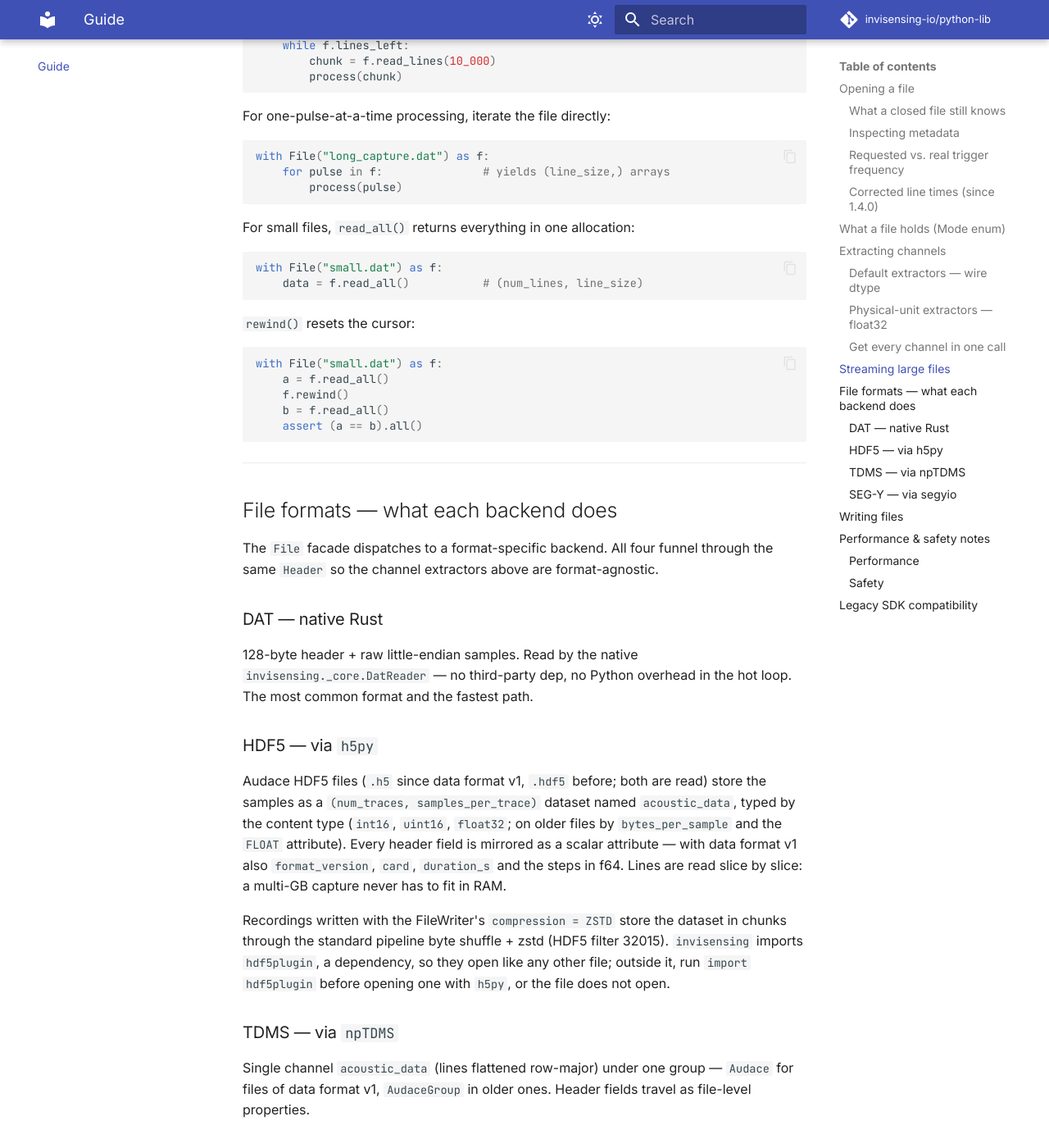
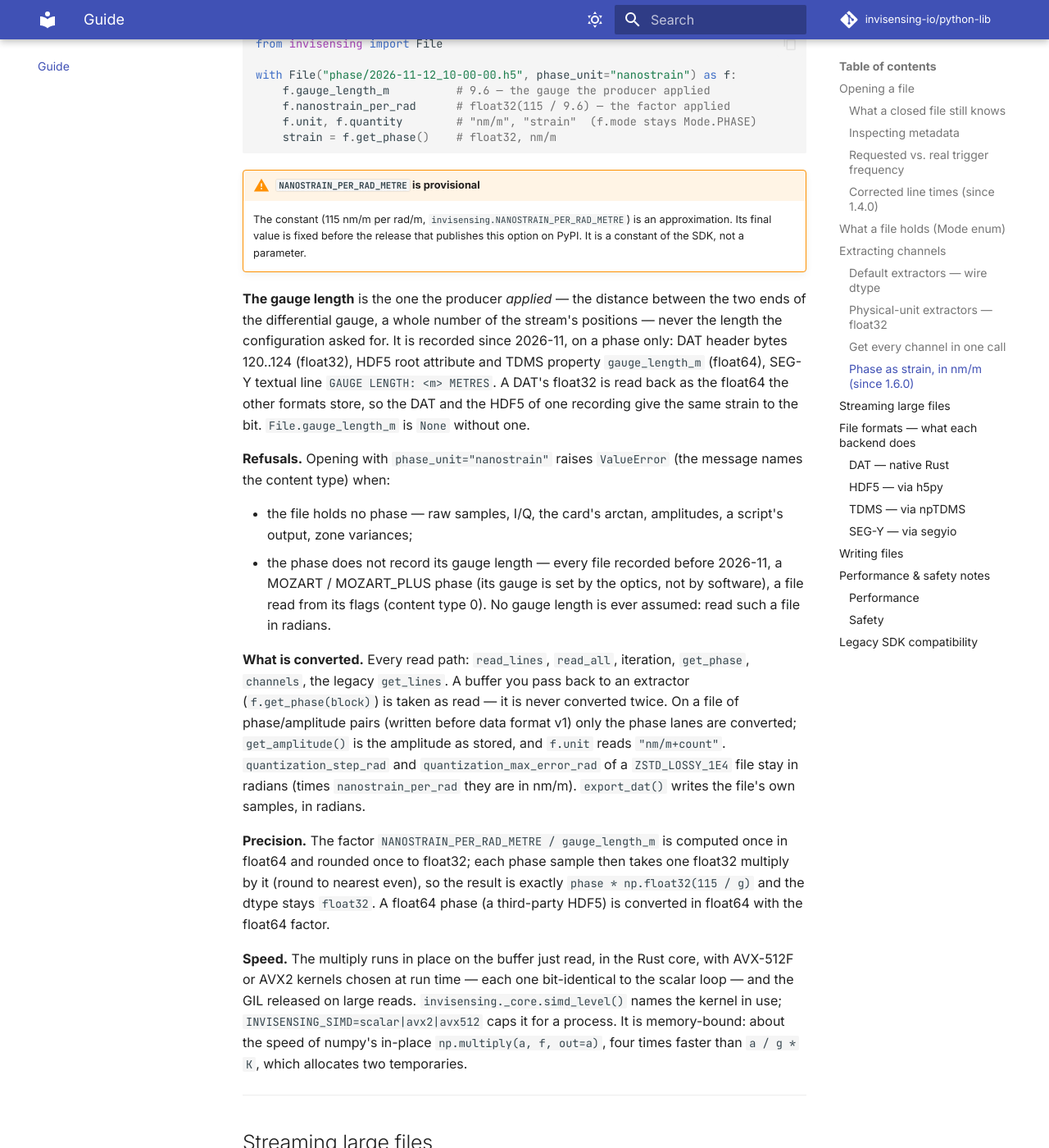
Before and after one commit to invisensing-io/python-lib, an MkDocs documentation site: the page built from docs/guide.md, in a window 1280 px wide and 1400 px high, scrolled down 8268 px. Shown: the whole window at 82% size. Built offline with MkDocs 1.6.1 and Material for MkDocs 9.7.7, drawn with Linux system fonts in a browser that asks for light colours; comment, search, counter and statistics services are not loaded; some of the changed text lies outside the part shown.

Commit message:
Docs: the gauge length and the phase read as strain in nm/m
README, the guide, the API reference and the index: File(phase_unit=
"nanostrain"), the formula, NANOSTRAIN_PER_RAD_METRE (provisional, fixed
before the release that publishes the option), where the gauge length
comes from in each format, the refusals, pairs, quantization in radians,
exports in radians, the float32 precision rule, and the SIMD kernels
(simd_level, INVISENSING_SIMD), measured memory-bound.

````diff
--- a/docs/guide.md
+++ b/docs/guide.md
@@ -337,6 +337,78 @@ with File("arctan_mag.dat") as f:
     # {"arctan": int16, "magnitude": uint16}
 ```
 
+### Phase as strain, in nm/m (since 1.6.0)
+
+A differential phase measured over a gauge of `g` metres of fibre is a
+strain. `File(path, phase_unit="nanostrain")` reads every phase sample as
+strain, in **nm/m**, while it is read:
+
+```text
+strain [nm/m] = phase [rad] / gauge_length_m [m] × NANOSTRAIN_PER_RAD_METRE
+```
+
+```python
+from invisensing import File
+
+with File("phase/2026-11-12_10-00-00.h5", phase_unit="nanostrain") as f:
+    f.gauge_length_m          # 9.6 — the gauge the producer applied
+    f.nanostrain_per_rad      # float32(115 / 9.6) — the factor applied
+    f.unit, f.quantity        # "nm/m", "strain"  (f.mode stays Mode.PHASE)
+    strain = f.get_phase()    # float32, nm/m
+```
+
+!!! warning "`NANOSTRAIN_PER_RAD_METRE` is provisional"
+    The constant (115 nm/m per rad/m, `invisensing.NANOSTRAIN_PER_RAD_METRE`)
+    is an approximation. Its final value is fixed before the release that
+    publishes this option on PyPI. It is a constant of the SDK, not a
+    parameter.
+
+**The gauge length** is the one the producer *applied* — the distance
+between the two ends of the differential gauge, a whole number of the
+stream's positions — never the length the configuration asked for. It is
+recorded since 2026-11, on a phase only: DAT header bytes 120..124
+(float32), HDF5 root attribute and TDMS property `gauge_length_m`
+(float64), SEG-Y textual line `GAUGE LENGTH: <m> METRES`. A DAT's float32
+is read back as the float64 the other formats store, so the DAT and the
+HDF5 of one recording give the same strain to the bit.
+`File.gauge_length_m` is `None` without one.
+
+**Refusals.** Opening with `phase_unit="nanostrain"` raises `ValueError`
+(the message names the content type) when:
+
+- the file holds no phase — raw samples, I/Q, the card's arctan,
+  amplitudes, a script's output, zone variances;
+- the phase does not record its gauge length — every file recorded before
+  2026-11, a MOZART / MOZART_PLUS phase (its gauge is set by the optics,
+  not by software), a file read from its flags (content type 0). No gauge
+  length is ever assumed: read such a file in radians.
+
+**What is converted.** Every read path: `read_lines`, `read_all`,
+iteration, `get_phase`, `channels`, the legacy `get_lines`. A buffer you
+pass back to an extractor (`f.get_phase(block)`) is taken as read — it is
+never converted twice. On a file of phase/amplitude pairs (written before
+data format v1) only the phase lanes are converted; `get_amplitude()` is
+the amplitude as stored, and `f.unit` reads `"nm/m+count"`.
+`quantization_step_rad` and `quantization_max_error_rad` of a
+`ZSTD_LOSSY_1E4` file stay in radians (times `nanostrain_per_rad` they are
+in nm/m). `export_dat()` writes the file's own samples, in radians.
+
+**Precision.** The factor `NANOSTRAIN_PER_RAD_METRE / gauge_length_m` is
+computed once in float64 and rounded once to float32; each phase sample
+then takes one float32 multiply by it (round to nearest even), so the
+result is exactly `phase * np.float32(115 / g)` and the dtype stays
+`float32`. A float64 phase (a third-party HDF5) is converted in float64
+with the float64 factor.
+
+**Speed.** The multiply runs in place on the buffer just read, in the Rust
+core, with AVX-512F or AVX2 kernels chosen at run time — each one
+bit-identical to the scalar loop — and the GIL released on large reads.
+`invisensing._core.simd_level()` names the kernel in use;
+`INVISENSING_SIMD=scalar|avx2|avx512` caps it for a process. It is
+memory-bound: about the speed of numpy's in-place `np.multiply(a, f,
+out=a)`, four times faster than `a / g * K`, which allocates two
+temporaries.
+
 ---
 
 ## Streaming large files
@@ -399,7 +471,7 @@ dataset named `acoustic_data`, typed by the content type (`int16`,
 `uint16`, `float32`; on older files by `bytes_per_sample` and the `FLOAT`
 attribute). Every header field is mirrored as a scalar attribute — with
 data format v1 also `format_version`, `card`, `duration_s` and the steps
-in f64. Lines are read slice by slice: a multi-GB capture never has to fit
+in f64, and since 2026-11 `gauge_length_m` on a phase with a known gauge. Lines are read slice by slice: a multi-GB capture never has to fit
 in RAM.
 
 Recordings written with the FileWriter's `compression = ZSTD` store the
@@ -485,6 +557,9 @@ fired at an inexact rate is refused: a DAT never carries one.
   libraries; the de-interleave step always runs through the same
   Rust kernels, so channel-extraction perf doesn't depend on the
   source format.
+- The phase to strain conversion (`phase_unit="nanostrain"`) is one
+  in-place multiply per sample with AVX-512F / AVX2 kernels chosen at run
+  time, bit-identical to the scalar loop (see above).
 
 ### Safety
 
@@ -493,7 +568,10 @@ fired at an inexact rate is refused: a DAT never carries one.
   Downstream maths can assume positive sizes everywhere.
 - **Bounded `unsafe`**: three small blocks in the Rust extension,
   each one documented and exercised by 1-million-sample
-  correctness tests.
+  correctness tests — plus the SIMD strain kernels (calls of
+  `#[target_feature]` functions once the CPU is known to run the
+  feature, unaligned loads and stores within one-vector chunks), checked
+  bit for bit against the scalar loop.
 - **No `mmap`**: deliberate. Memory-mapped files turn I/O errors
   into SIGBUS (segfault) instead of Python exceptions, which is
   unacceptable in a long-running lab process.
````
Also changed, not shown: README.md (+57 -1 lines), docs/api.md (+18 -0 lines), docs/index.md (+3 -0 lines).
